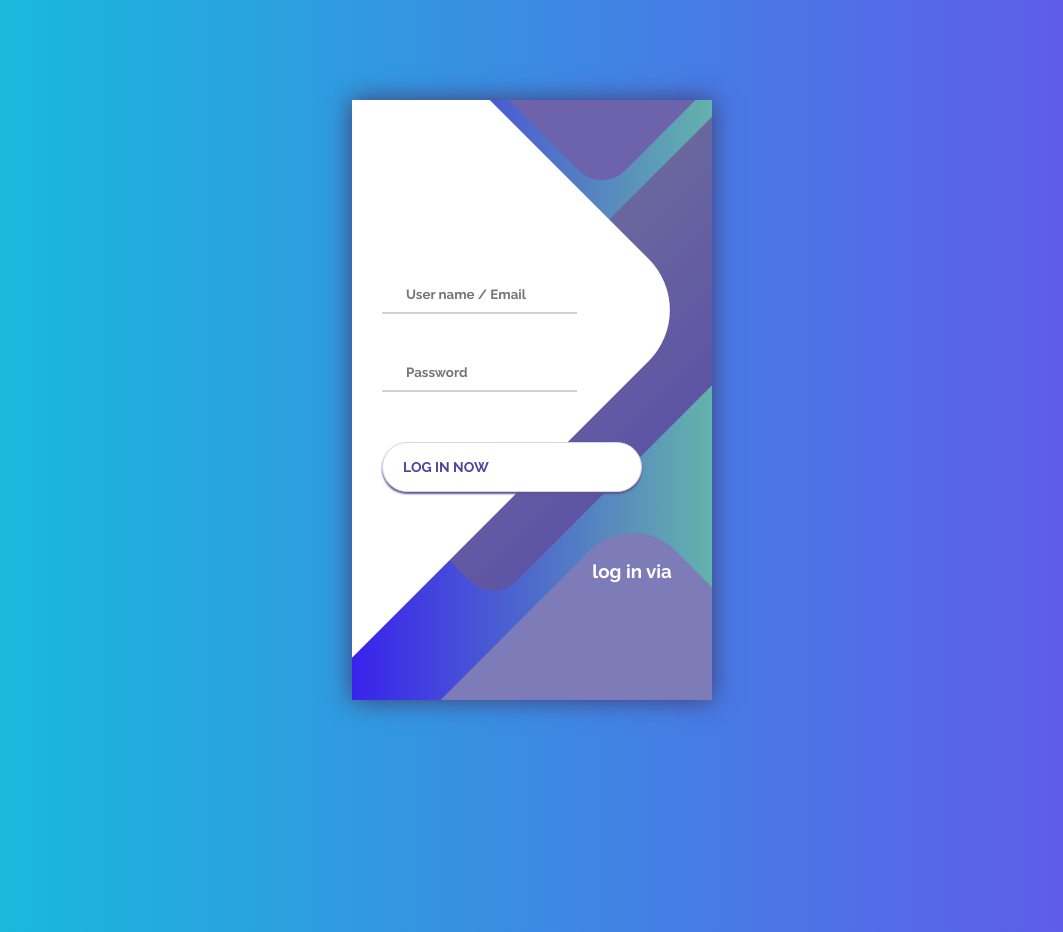
After one commit to Pranabku/blogassign, a Django app: page /login in a window 1280 px wide. The commit adds this page. Shown: the whole page, without its empty margins (108-1171 px from the left). Run offline with Django 4.2, Linux system fonts and the light colour scheme.

Commit message:
first commit

```diff
--- a/blog/urls.py
+++ b/blog/urls.py
@@ -3,4 +3,6 @@ from django.contrib import admin
 from django.urls import path
 from . import views
 
-urlpatterns = [ path('',views.index)]
+urlpatterns = [ path('',views.index),
+                path('login',views.Login, name='login'),
+                ]
--- a/blog/views.py
+++ b/blog/views.py
@@ -3,3 +3,8 @@ from django.shortcuts import render
 # Create your views here.
 def index(request):
     return render (request,'index.html')
+
+
+
+def Login(request):
+    return render (request,'login.html')
--- /dev/null
+++ b/static/css/login.css
@@ -0,0 +1,178 @@
+@import url('https://fonts.googleapis.com/css?family=Raleway:400,700');
+
+* {
+	box-sizing: border-box;
+	margin: 0;
+	padding: 0;
+	font-family: Raleway, sans-serif;
+}
+
+body {
+	background: linear-gradient(90deg, #12c2da, #6553eb);
+}
+
+.container {
+	display: flex;
+	align-items: center;
+	justify-content: center;
+	min-height: 100vh;
+}
+
+.screen {
+	background: linear-gradient(90deg, #3922ec, #63b3ac);
+	position: relative;
+	height: 600px;
+	width: 360px;
+	box-shadow: 0px 0px 24px #403b70;
+}
+
+.screen__content {
+	z-index: 1;
+	position: relative;
+	height: 100%;
+}
+
+.screen__background {
+	position: absolute;
+	top: 0;
+	left: 0;
+	right: 0;
+	bottom: 0;
+	z-index: 0;
+	-webkit-clip-path: inset(0 0 0 0);
+	clip-path: inset(0 0 0 0);
+}
+
+.screen__background__shape {
+	transform: rotate(45deg);
+	position: absolute;
+}
+
+.screen__background__shape1 {
+	height: 520px;
+	width: 520px;
+	background: #FFF;
+	top: -50px;
+	right: 120px;
+	border-radius: 0 72px 0 0;
+}
+
+.screen__background__shape2 {
+	height: 220px;
+	width: 220px;
+	background: #6C63AC;
+	top: -172px;
+	right: 0;
+	border-radius: 32px;
+}
+
+.screen__background__shape3 {
+	height: 540px;
+	width: 190px;
+	background: linear-gradient(270deg, #5D54A4, #6A679E);
+	top: -24px;
+	right: 0;
+	border-radius: 32px;
+}
+
+.screen__background__shape4 {
+	height: 400px;
+	width: 200px;
+	background: #7E7BB9;
+	top: 420px;
+	right: 50px;
+	border-radius: 60px;
+}
+
+.login {
+	width: 320px;
+	padding: 30px;
+	padding-top: 156px;
+}
+
+.login__field {
+	padding: 20px 0px;
+	position: relative;
+}
+
+.login__icon {
+	position: absolute;
+	top: 30px;
+	color: #7875B5;
+}
+
+.login__input {
+	border: none;
+	border-bottom: 2px solid #D1D1D4;
+	background: none;
+	padding: 10px;
+	padding-left: 24px;
+	font-weight: 700;
+	width: 75%;
+	transition: .2s;
+}
+
+.login__input:active,
+.login__input:focus,
+.login__input:hover {
+	outline: none;
+	border-bottom-color: #6A679E;
+}
+
+.login__submit {
+	background: #fff;
+	font-size: 14px;
+	margin-top: 30px;
+	padding: 16px 20px;
+	border-radius: 26px;
+	border: 1px solid #D4D3E8;
+	text-transform: uppercase;
+	font-weight: 700;
+	display: flex;
+	align-items: center;
+	width: 100%;
+	color: #4C489D;
+	box-shadow: 0px 2px 2px #5C5696;
+	cursor: pointer;
+	transition: .2s;
+}
+
+.login__submit:active,
+.login__submit:focus,
+.login__submit:hover {
+	border-color: #6A679E;
+	outline: none;
+}
+
+.button__icon {
+	font-size: 24px;
+	margin-left: auto;
+	color: #7875B5;
+}
+
+.social-login {
+	position: absolute;
+	height: 140px;
+	width: 160px;
+	text-align: center;
+	bottom: 0px;
+	right: 0px;
+	color: #fff;
+}
+
+.social-icons {
+	display: flex;
+	align-items: center;
+	justify-content: center;
+}
+
+.social-login__icon {
+	padding: 20px 10px;
+	color: rgb(255, 255, 255);
+	text-decoration: none;
+	text-shadow: 0px 0px 8px #1307f3;
+}
+
+.social-login__icon:hover {
+	transform: scale(1.5);
+}
--- a/templates/index.html
+++ b/templates/index.html
@@ -84,7 +84,7 @@
                   <div class="row d_flex">
                      <div class=" col-xl-8 col-lg-8 col-md-8 col-12-9">
                         <div class="text-bg">
-                           <h1>Blog<br> <span class="white1">Landing Page 2019</span></h1>
+                           <h1>Blog<br> <span class="white1">Landing Page </span></h1>
                            <p>It is a long established fact that a reader will be distracted by the readable content of a page when looking at its layout. The point of using Lorem Ipsum is that it has a more-or-less normal distribution of letters,</p>
                            <a href="#">Read More</a>
                         </div>
--- /dev/null
+++ b/templates/login.html
@@ -0,0 +1,47 @@
+{% load static %}
+<!DOCTYPE html>
+<html lang="en">
+<head>
+    <meta charset="UTF-8">
+    <meta http-equiv="X-UA-Compatible" content="IE=edge">
+    <meta name="viewport" content="width=device-width, initial-scale=1.0">
+    <link rel="stylesheet" href="{% static 'css/login.css' %}">
+    <title>login</title>
+</head>
+<body>
+    <div class="container">
+        <div class="screen">
+            <div class="screen__content">
+                <form class="login">
+                    <div class="login__field">
+                        <i class="login__icon fas fa-user"></i>
+                        <input type="text" class="login__input" placeholder="User name / Email">
+                    </div>
+                    <div class="login__field">
+                        <i class="login__icon fas fa-lock"></i>
+                        <input type="password" class="login__input" placeholder="Password">
+                    </div>
+                    <button class="button login__submit">
+                        <span class="button__text">Log In Now</span>
+                        <i class="button__icon fas fa-chevron-right"></i>
+                    </button>
+                </form>
+                <div class="social-login">
+                    <h3>log in via</h3>
+                    <div class="social-icons">
+                        <a href="#" class="social-login__icon fab fa-instagram"></a>
+                        <a href="#" class="social-login__icon fab fa-facebook"></a>
+                        <a href="#" class="social-login__icon fab fa-twitter"></a>
+                    </div>
+                </div>
+            </div>
+            <div class="screen__background">
+                <span class="screen__background__shape screen__background__shape4"></span>
+                <span class="screen__background__shape screen__background__shape3"></span>
+                <span class="screen__background__shape screen__background__shape2"></span>
+                <span class="screen__background__shape screen__background__shape1"></span>
+            </div>
+        </div>
+    </div>
+</body>
+</html>
```
